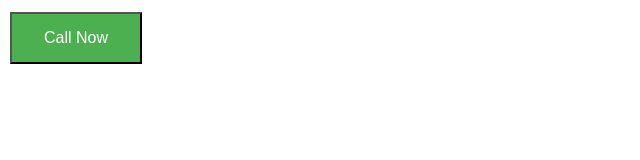
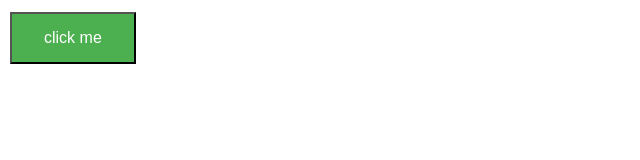
Before and after one commit to dikshitdhar/API, a plain HTML site: page index.html in a window 1280 px wide. Shown: the full height of the page, 0-640 px from the left. Drawn offline with Linux system fonts and the light colour scheme.

Commit message:
Update index.html

```diff
--- a/index.html
+++ b/index.html
@@ -1,7 +1,7 @@
 <!DOCTYPE html>
 <html>
   <head>
-    <title>Phone Call Button</title>
+    <title>hehehe</title>
     <style>
       .call-button {
         display: inline-block;
@@ -17,7 +17,7 @@
     </style>
   </head>
   <body>
-    <button class="call-button" onclick="makeCall()">Call Now</button>
+    <button class="call-button" onclick="makeCall()">click me</button>
 
     <script>
       function makeCall() {
```
